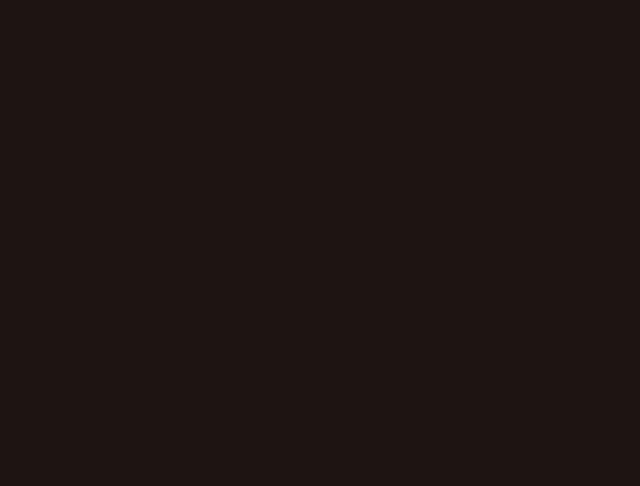
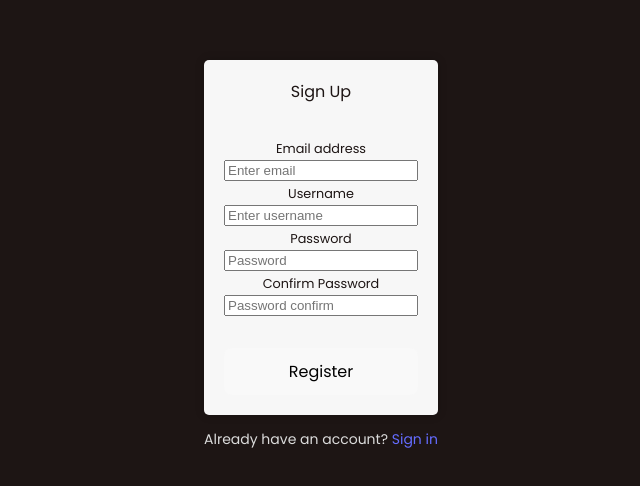
Before and after one commit to christinen22/photo-gallery, a React (Vite) app: page /register in a window 1280 px wide. Before the commit this address had no page. Shown: the part 138-624 px from the top of the page, without its empty margins (319-959 px from the left). Built offline with nearby package versions, Linux system fonts and the light colour scheme; no server answers; a web font is replaced by a local one.

Commit message:
Worked on AuthContext and useAuth

```diff
--- a/package.json
+++ b/package.json
@@ -19,14 +19,16 @@
     "react-bootstrap": "^2.8.0",
     "react-dom": "^18.2.0",
     "react-firebase-hooks": "^5.1.1",
+    "react-hook-form": "^7.46.1",
     "react-image-file-resizer": "^0.4.8",
     "react-router-dom": "^6.15.0",
+    "react-spinners": "^0.13.8",
     "react-toastify": "^9.1.3",
     "sass": "^1.65.1",
     "sharp": "^0.32.5"
   },
   "devDependencies": {
-    "@types/react": "^18.2.15",
+    "@types/react": "^18.2.21",
     "@types/react-dom": "^18.2.7",
     "@typescript-eslint/eslint-plugin": "^6.0.0",
     "@typescript-eslint/parser": "^6.0.0",
--- a/src/App.tsx
+++ b/src/App.tsx
@@ -16,8 +16,8 @@ const App = () => {
       <ToastContainer position="top-right" autoClose={5000} hideProgressBar />
       <Routes>
         <Route path="/" element={<Title />} />
-        {/*  <Route path="/login" element={<LoginForm />} /> */}
-        {/*    <Route path="/register" element={<RegistrationForm />} /> */}
+        <Route path="/login" element={<LoginForm />} />
+        <Route path="/register" element={<RegistrationForm />} />
         <Route path="/home" element={<Home />} />
         <Route path="/upload" element={<UploadForm />} />
       </Routes>
--- a/src/assets/scss/App.scss
+++ b/src/assets/scss/App.scss
@@ -22,8 +22,13 @@ h1, h2 {
     font-weight: bold;
 }
 
-h2 {
+.card-title {
   color: #1d1514;
+  margin-bottom: 2rem;
+}
+
+img {
+  border-radius: 1rem;
 }
 /* Login */
 
@@ -36,7 +41,7 @@ h2 {
 
 .login-btn {
   width: 100%;
-  margin-top: 10px;
+  margin-top: 2rem;
 }
 
 .text-sm {
--- a/src/components/LoginForm.tsx
+++ b/src/components/LoginForm.tsx
@@ -1,7 +1,7 @@
 import { useState, useEffect } from "react";
 import { auth } from "../services/firebase.config";
 import { signInWithEmailAndPassword } from "firebase/auth";
-import { Form, Button, Container, Row, Col } from "react-bootstrap";
+import { Form, Button, Container, Row, Col, Card } from "react-bootstrap";
 import { Link, useNavigate } from "react-router-dom";
 import { useAuthState } from "react-firebase-hooks/auth";
 import { toast } from "react-toastify";
@@ -28,12 +28,11 @@ const LoginForm = () => {
   }, [user, loading]);
 
   return (
-    <div className="login">
-      <Container>
+    <Container className="py-3 center-y">
       <Row>
-          <Col md={12}>
-            <div className="login-container">
-              <h2>Login</h2>
+        <Col md={{ span: 6, offset: 3 }}>
+          <Card className="login-container">
+            <Card.Title className="mb-3">Sign Up</Card.Title>
             <Form>
               <Form.Group controlId="formBasicEmail">
                 <Form.Label>Email address</Form.Label>
@@ -72,7 +71,7 @@ const LoginForm = () => {
                 Login
               </Button>
             </Form>
-            </div>
+          </Card>
         </Col>
         <Col md={12}>
           <p className="text-sm text-white text-center">
@@ -81,7 +80,6 @@ const LoginForm = () => {
         </Col>
       </Row>
     </Container>
-    </div>
   );
 };
 
--- a/src/components/RegistrationForm.tsx
+++ b/src/components/RegistrationForm.tsx
@@ -1,23 +1,41 @@
-import { useState } from "react";
-import { auth } from "../services/firebase.config";
-import { createUserWithEmailAndPassword, updateProfile } from "firebase/auth";
-import { Form, Button } from "react-bootstrap";
+import { useState, useRef } from "react";
+import { FirebaseError } from "firebase/app";
+import { useForm, SubmitHandler } from "react-hook-form";
+import { RegisterCredentials } from "../types";
+import useAuth from "../hooks/useAuth";
+import { updateProfile } from "firebase/auth";
+import {
+  Form,
+  Button,
+  Alert,
+  Container,
+  Card,
+  Row,
+  Col,
+} from "react-bootstrap";
 import { Link, useNavigate } from "react-router-dom";
 
 const RegistrationForm = () => {
-  const [email, setEmail] = useState("");
-  const [password, setPassword] = useState("");
+  const { signup } = useAuth();
   const [username, setUsername] = useState("");
-  const [error, setError] = useState(false);
+  const [error, setError] = useState<string | null>(null);
+  const {
+    handleSubmit,
+    register,
+    watch,
+    formState: { errors },
+  } = useForm<RegisterCredentials>();
   const navigate = useNavigate();
 
-  const handleRegistration = async () => {
+  const passwordRef = useRef("");
+  passwordRef.current = watch("password");
+
+  const handleRegistration: SubmitHandler<RegisterCredentials> = async (
+    data
+  ) => {
+    setError(null);
     try {
-      const userCredential = await createUserWithEmailAndPassword(
-        auth,
-        email,
-        password
-      );
+      const userCredential = await signup(data.email, data.password);
       const user = userCredential.user;
       await updateProfile(user, {
         displayName: username,
@@ -25,65 +43,127 @@ const RegistrationForm = () => {
       navigate("/home");
       console.log("User registered:", user);
     } catch (error) {
-      setError(true);
-      console.log("Registration failed:", error);
+      if (error instanceof FirebaseError) {
+        setError(error.message);
+      } else {
+        setError("Something went wrong");
       }
+    }
+
+    console.log("Data: ", data);
   };
 
   return (
-    <div className="register">
-      <div className="register-container">
-        <h2>Registration</h2>
-        <Form>
-          <Form.Group controlId="formBasicEmail">
+    <Container className="py-3 center-y">
+      <Row>
+        <Col md={{ span: 6, offset: 3 }}>
+          <Card className="login-container">
+            <Card.Body>
+              <Card.Title className="mb-3">Sign Up</Card.Title>
+
+              {error && <Alert variant="danger">{error}</Alert>}
+
+              <Form onSubmit={handleSubmit(handleRegistration)}>
+                <Form.Group controlId="email">
                   <Form.Label>Email address</Form.Label>
+                  <div className="input-container">
                     <Form.Control
                       type="email"
-              className="register-textBox"
+                      {...register("email", {
+                        required: "You have to enter an email",
+                      })}
+                      className="login-textBox"
                       placeholder="Enter email"
-              value={email}
-              onChange={(e) => setEmail(e.target.value)}
-              required
                     />
+
+                    {errors.email && (
+                      <p className="invalid">
+                        {errors.email.message ?? "Invalid value"}
+                      </p>
+                    )}
+                  </div>
                 </Form.Group>
 
                 <Form.Group controlId="formBasicUsername">
                   <Form.Label>Username</Form.Label>
+                  <div className="input-container">
                     <Form.Control
                       type="text"
-              className="register-textBox"
+                      className="login-textBox"
                       placeholder="Enter username"
                       value={username}
                       onChange={(e) => setUsername(e.target.value)}
                       required
                     />
+                  </div>
                 </Form.Group>
 
-          <Form.Group controlId="formBasicPassword">
+                <Form.Group controlId="password">
                   <Form.Label>Password</Form.Label>
+                  <div className="input-container">
                     <Form.Control
                       type="password"
                       placeholder="Password"
-              className="register-textBox"
-              value={password}
-              onChange={(e) => setPassword(e.target.value)}
-              required
+                      className="login-textBox"
+                      {...register("password", {
+                        required: "Enter a password",
+                        minLength: {
+                          value: 3,
+                          message: "Please enter at least 3 characters",
+                        },
+                      })}
                     />
+                    {errors.password && (
+                      <p className="invalid">
+                        {errors.password.message ?? "Invalid value"}
+                      </p>
+                    )}
+                  </div>
                 </Form.Group>
-          <Button
-            variant="primary"
-            className="register-btn"
-            type="button"
-            onClick={handleRegistration}
-          >
+
+                <Form.Group controlId="confirmPassword" className="mb-3">
+                  <Form.Label>Confirm Password</Form.Label>
+                  <div className="input-container">
+                    <Form.Control
+                      type="password"
+                      autoComplete="off"
+                      className="login-textBox"
+                      placeholder="Password confirm"
+                      {...register("passwordConfirm", {
+                        required: "Enter your password again.",
+                        minLength: {
+                          value: 3,
+                          message: "Please enter at least 3 characters",
+                        },
+                        validate: (value) => {
+                          return (
+                            value === passwordRef.current ||
+                            "The passwords does not match 🤦🏼‍♂️"
+                          );
+                        },
+                      })}
+                    />
+                    {errors.passwordConfirm && (
+                      <p className="invalid">
+                        {errors.passwordConfirm.message ?? "Invalid value"}
+                      </p>
+                    )}
+                  </div>
+                </Form.Group>
+                <Button variant="primary" className="login-btn" type="submit">
                   Register
                 </Button>
-          <p>
+              </Form>
+            </Card.Body>
+          </Card>
+        </Col>
+        <Col md={12}>
+          <p className="text-sm text-white text-center">
             Already have an account? <Link to="/login">Sign in</Link>
           </p>
-        </Form>
-      </div>
-    </div>
+        </Col>
+      </Row>
+    </Container>
   );
 };
 
--- /dev/null
+++ b/src/contexts/AuthContextProvider.tsx
@@ -0,0 +1,75 @@
+/* eslint-disable @typescript-eslint/no-empty-function */
+
+import { createContext, useEffect, useState } from "react";
+import { auth } from "../services/firebase.config";
+import {
+  User,
+  UserCredential,
+  createUserWithEmailAndPassword,
+  signInWithEmailAndPassword,
+  signOut,
+  onAuthStateChanged,
+} from "firebase/auth";
+
+type AuthContextType = {
+  currentUser: User | null;
+  login: (email: string, password: string) => Promise<UserCredential>;
+  logout: () => Promise<void>;
+  signup: (email: string, password: string) => Promise<UserCredential>;
+  userEmail: string | null;
+};
+
+export const AuthContext = createContext<AuthContextType | null>(null);
+
+type AuthContextProps = {
+  children: React.ReactNode;
+};
+
+const AuthContextProvider: React.FC<AuthContextProps> = ({ children }) => {
+  const [currentUser, setCurrentUser] = useState<User | null>(null);
+  const [userEmail, setUserEmail] = useState<string | null>(null);
+
+  const login = (email: string, password: string) => {
+    return signInWithEmailAndPassword(auth, email, password);
+  };
+
+  const logout = () => {
+    return signOut(auth);
+  };
+
+  const signup = (email: string, password: string) => {
+    return createUserWithEmailAndPassword(auth, email, password);
+  };
+
+  useEffect(() => {
+    const unsubscribe = onAuthStateChanged(auth, (user) => {
+      setCurrentUser(user);
+
+      if (user) {
+        // User is logged in
+        setUserEmail(user.email);
+      } else {
+        // No user is logged in
+        setUserEmail(null);
+      }
+    });
+
+    return () => unsubscribe();
+  }, []);
+
+  return (
+    <AuthContext.Provider
+      value={{
+        currentUser,
+        login,
+        logout,
+        signup,
+        userEmail,
+      }}
+    >
+      <>{children}</>
+    </AuthContext.Provider>
+  );
+};
+
+export default AuthContextProvider;
--- /dev/null
+++ b/src/hooks/useAuth.ts
@@ -0,0 +1,14 @@
+import { useContext } from 'react'
+import { AuthContext } from '../contexts/AuthContextProvider'
+
+const useAuth = () => {
+    const authContext = useContext(AuthContext)
+
+    if (!authContext) {
+        throw new Error("Trying to use AuthContext outside of AuthContextProvider")
+    }
+
+    return authContext
+}
+
+export default useAuth
--- a/src/main.tsx
+++ b/src/main.tsx
@@ -1,10 +1,13 @@
-import React from 'react'
-import ReactDOM from 'react-dom/client'
-import App from './App.tsx'
-import './index.css'
+import React from "react";
+import ReactDOM from "react-dom/client";
+import App from "./App.tsx";
+import AuthContextProvider from "./contexts/AuthContextProvider.tsx";
+import "./index.css";
 
-ReactDOM.createRoot(document.getElementById('root')!).render(
+ReactDOM.createRoot(document.getElementById("root")!).render(
   <React.StrictMode>
-    <App />
-  </React.StrictMode>,
-)
+    <AuthContextProvider>
+      <App />
+    </AuthContextProvider>
+  </React.StrictMode>
+);
--- a/src/services/firebase.config.ts
+++ b/src/services/firebase.config.ts
@@ -19,7 +19,6 @@ const firebaseConfig = {
     measurementId: "G-CHXGYWVJPC"
 };
 
-console.log("Firebase configuration:", firebaseConfig);
 // Initialize Firebase
 export const app = initializeApp(firebaseConfig);
 export const storage = getStorage(app)
```
Also changed, not shown: src/types/index.ts (+7 -0 lines), 1 other file (tests, documents, lock files or other folders). Lines whose indentation alone changed are shown as unchanged.
